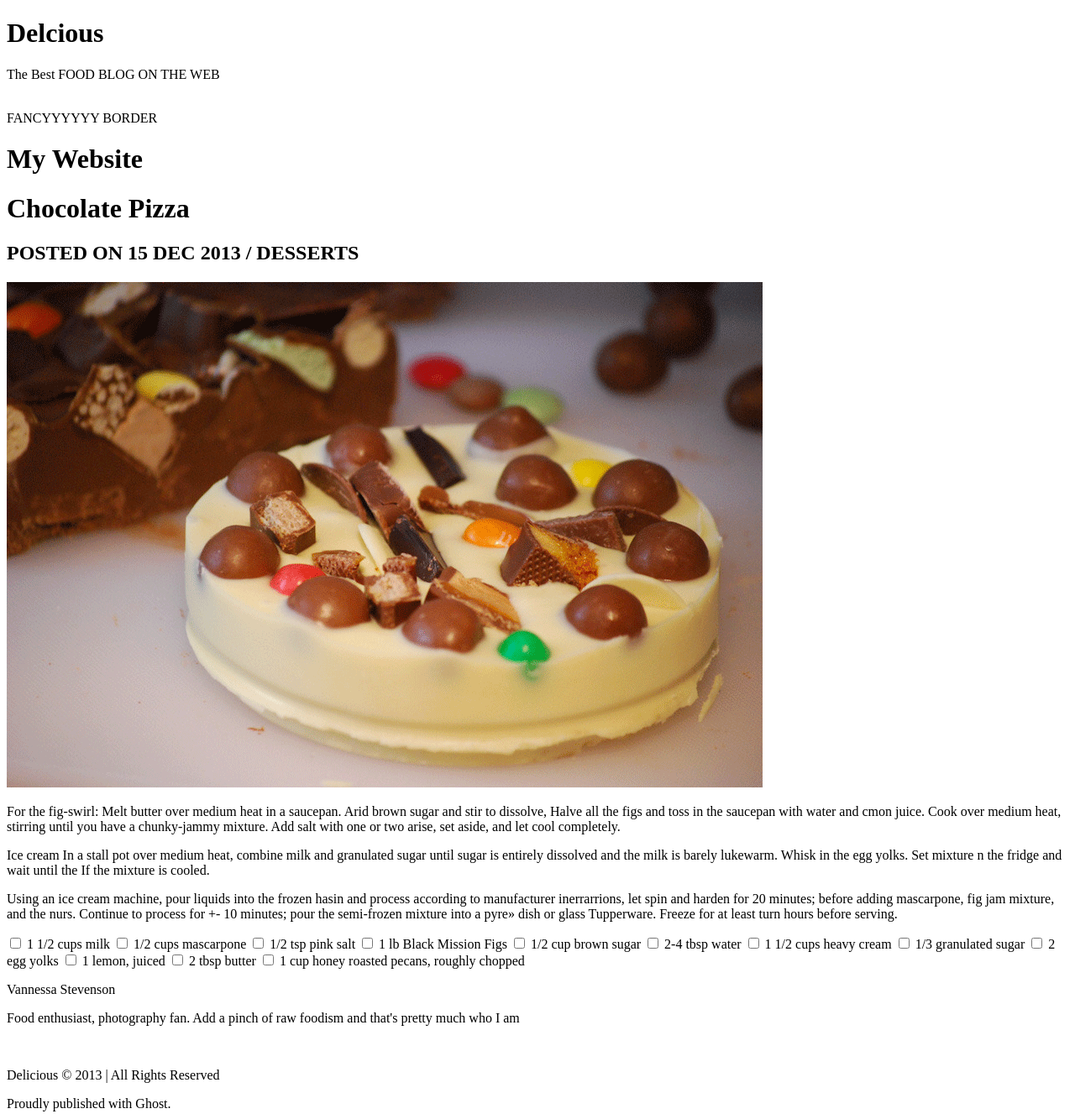
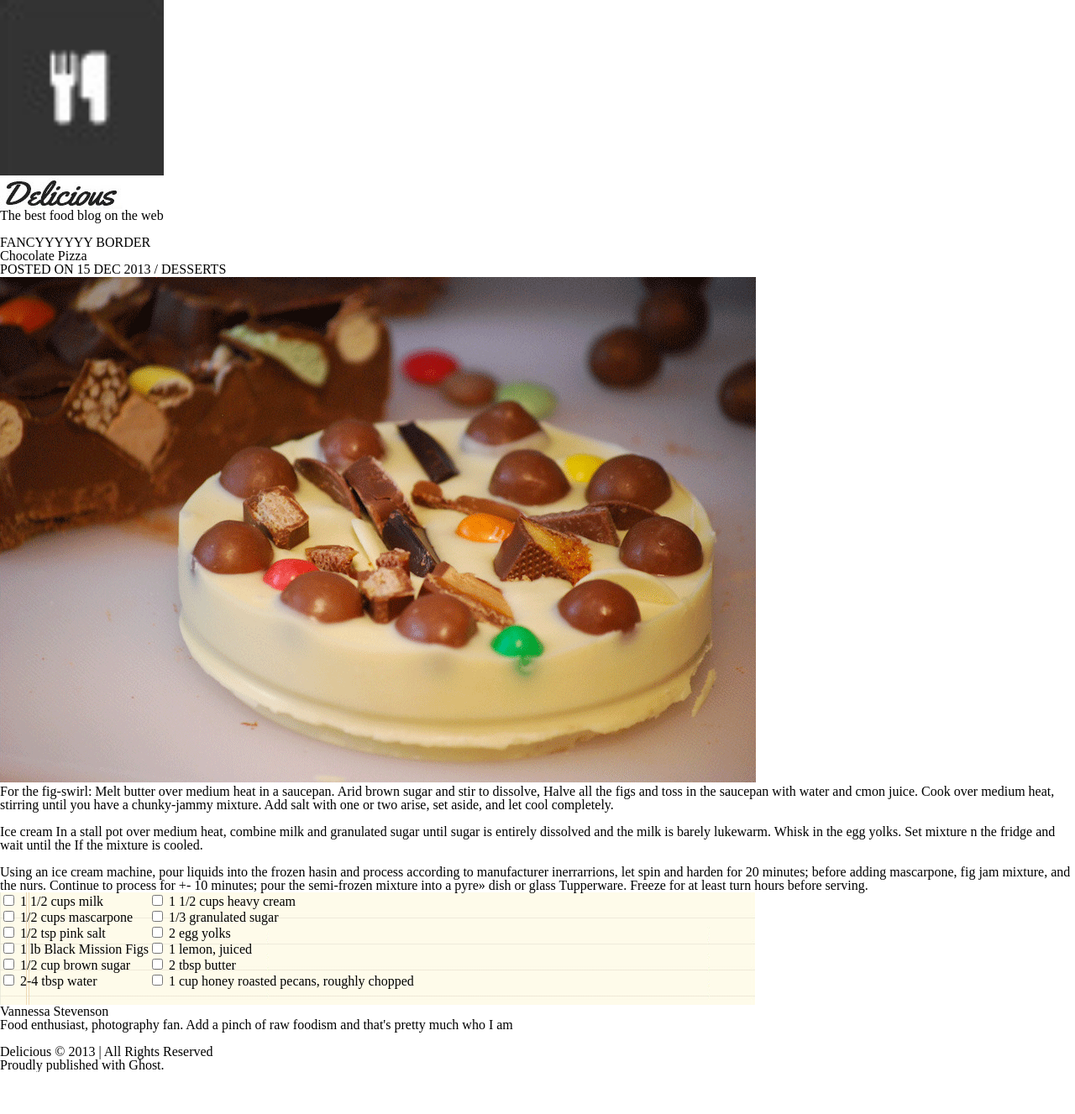
Before and after one commit to mcsadri/chocolate-pizza, a plain HTML site: page index.html in a window 1280 px wide. Shown: the whole page at 84% size. After the commit the page ends 1277 px from the top, so only its background shows below. Drawn offline with Linux system fonts and the light colour scheme.

Commit message:
progress is being made

```diff
--- a/index.html
+++ b/index.html
@@ -4,66 +4,104 @@
     <meta charset="UTF-8">
     <meta http-equiv="X-UA-Compatible" content="IE=edge">
     <meta name="viewport" content="width=device-width, initial-scale=1.0">
+    <link rel="stylesheet" href="reset.css" type="text/css"/>
+    <link rel="stylesheet" href="style.css" type="text/css"/>
     <title>Document</title>
 </head>
 <body>
 
     <header>
-        <h1>Delcious</h1>
-<p>The Best FOOD BLOG ON THE WEB</p>
-<table>
-</table>
+        <div id="hRow1">
+
+            <div id="hCol1">
+
+                <div id="hCol3">
+                    <img src="IMG/logo.png">
+                </div>
+
+                <div id="hCol4">
+                    <div id="hRow3">
+                        <img src="IMG/Delicious.jpg">
+                    </div>
+
+                    <div id="'hRow4">
+                        <p>The best food blog on the web</p>
+                    </div>
+
+                </div>
+
+            </div>
+
+            <div id="hRow2">
+
+            </div>
+
+        </div>
+
+        <div id="hRow2">
+
+        </div>
+
         <br> FANCYYYYYY BORDER
-         <br>
-        <h1>My Website</h1>
-        <nav>
 
-        </nav>
     </header>
+
     <main>
+
         <h1>Chocolate Pizza</h1>
         <h2>POSTED ON 15 DEC 2013 / DESSERTS</h2>
-    </main>
+
     <img src="IMG/choco-pizza.png" alt="" srcset="">
-    <p>
-        For the fig-swirl: Melt butter over medium heat in a saucepan. Arid brown sugar and stir to dissolve, Halve all
-the figs and toss in the saucepan with water and cmon juice. Cook over medium heat, stirring until
-you have a chunky-jammy mixture. Add salt with one or two arise, set aside, and let cool completely.
-    </p>
-    <p>
-        Ice cream In a stall pot over medium heat, combine milk and granulated sugar until sugar is entirely dissolved and the milk is barely lukewarm. Whisk in the egg yolks. Set mixture n the fridge and wait until the
-        If the mixture is cooled.
-    </p>
-    <p>Using an ice cream machine, pour liquids into the frozen hasin and process according to manufacturer
-        inerrarrions, let spin and harden for 20 minutes; before adding mascarpone, fig jam mixture, and the nurs.
-        Continue to process for +- 10 minutes; pour the semi-frozen mixture into a pyre» dish or glass Tupperware. Freeze for
-        at least turn hours before serving.
+
+    <p>For the fig-swirl: Melt butter over medium heat in a saucepan. Arid brown sugar and stir to dissolve, Halve all the figs and toss in the saucepan with water and cmon juice. Cook over medium heat, stirring until you have a chunky-jammy mixture. Add salt with one or two arise, set aside, and let cool completely.</p>
+        <br>
+    <p>Ice cream In a stall pot over medium heat, combine milk and granulated sugar until sugar is entirely dissolved and the milk is barely lukewarm. Whisk in the egg yolks. Set mixture n the fridge and wait until the If the mixture is cooled.</p>
+    <br>
+    <p>Using an ice cream machine, pour liquids into the frozen hasin and process according to manufacturer inerrarrions, let spin and harden for 20 minutes; before adding mascarpone, fig jam mixture, and the nurs. Continue to process for +- 10 minutes; pour the semi-frozen mixture into a pyre» dish or glass Tupperware. Freeze for at least turn hours before serving.
 
     </p>
-    <input type="checkbox"> 1 1/2 cups milk
-    <input type="checkbox"> 1/2 cups mascarpone
-    <input type="checkbox"> 1/2 tsp pink salt
-    <input type="checkbox"> 1 lb Black Mission Figs
-    <input type="checkbox"> 1/2 cup brown sugar
-    <input type="checkbox"> 2-4 tbsp water
-    <input type="checkbox"> 1 1/2 cups heavy cream
-    <input type="checkbox"> 1/3 granulated sugar
-    <input type="checkbox"> 2 egg yolks
-    <input type="checkbox"> 1 lemon, juiced
-    <input type="checkbox"> 2 tbsp butter
-    <input type="checkbox"> 1 cup honey roasted pecans, roughly chopped
 
+    <div class="ingredients">
+        <table>
+            <tr>
+                <td>
+                    <ul>
+                        <li><input type="checkbox"> 1 1/2 cups milk</li>
+                        <li><input type="checkbox"> 1/2 cups mascarpone</li>
+                        <li><input type="checkbox"> 1/2 tsp pink salt</li>
+                        <li><input type="checkbox"> 1 lb Black Mission Figs</li>
+                        <li><input type="checkbox"> 1/2 cup brown sugar</li>
+                        <li><input type="checkbox"> 2-4 tbsp water</li>
+                    </ul>
+                </td>
+                <td>
+                    <ul>
+                        <li><input type="checkbox"> 1 1/2 cups heavy cream</li>
+                        <li><input type="checkbox"> 1/3 granulated sugar</li>
+                        <li><input type="checkbox"> 2 egg yolks</li>
+                        <li><input type="checkbox"> 1 lemon, juiced</li>
+                        <li><input type="checkbox"> 2 tbsp butter</li>
+                        <li><input type="checkbox"> 1 cup honey roasted pecans, roughly chopped</li>
+                    </ul>
+                </td>
+            </tr>
+        </table>
+    </div>
 
-</body>
+</main>
+
 <footer>
     <p>Vannessa Stevenson</p>
-    <p>Food enthusiast, photography fan. Add a pinch of raw foodism and that's
-        pretty much who I am</p>
-</footer>
+    <p>Food enthusiast, photography fan. Add a pinch of raw foodism and that's pretty much who I am</p>
+
 <br>
-    <footer>
+
     <p>Delicious &copy 2013 | All Rights Reserved</p>
     <p>Proudly published with Ghost.</p>
 </footer>
 
+
+</body>
+
+
 </html>
--- /dev/null
+++ b/reset.css
@@ -0,0 +1,52 @@
+/* http://meyerweb.com/eric/tools/css/reset/
+   v2.0 | 20110126
+   License: none (public domain)
+*/
+
+html, body, div, span, applet, object, iframe,
+h1, h2, h3, h4, h5, h6, p, blockquote, pre,
+a, abbr, acronym, address, big, cite, code,
+del, dfn, em, img, ins, kbd, q, s, samp,
+small, strike, strong, sub, sup, tt, var,
+b, u, i, center,
+dl, dt, dd, ol, ul, li,
+fieldset, form, label, legend,
+table, caption, tbody, tfoot, thead, tr, th, td,
+article, aside, canvas, details, embed,
+figure, figcaption, footer, header, hgroup,
+menu, nav, output, ruby, section, summary,
+time, mark, audio, video {
+	margin: 0;
+	padding: 0;
+	border: 0;
+	font-size: 100%;
+	font: inherit;
+	vertical-align: baseline;
+}
+/* HTML5 display-role reset for older browsers */
+article, aside, details, figcaption, figure,
+footer, header, hgroup, menu, nav, section {
+	display: block;
+}
+body {
+	line-height: 1;
+}
+ol, ul {
+	list-style: none;
+}
+blockquote, q {
+	quotes: none;
+}
+blockquote:before, blockquote:after,
+q:before, q:after {
+	content: '';
+	content: none;
+}
+table {
+	border-collapse: collapse;
+	border-spacing: 0;
+}
+
+.ingredients {
+	background-image: url('IMG/list-bg.png');
+}
--- a/style.css
+++ b/style.css
@@ -1,12 +1,52 @@
-html{
-    height: auto;
+html {
+    background-color: white;
+    color: black;
 }
-body{
-    height: auto;
+
+#hRow1 {
+    display: flex;
+    flex-direction: row;
+    justify-content: space-between;
 }
-header{
-    height: auto;
+
+#hCol1 {
+    display: flex;
+    flex-direction: column;
+
 }
-h1{
-    height: auto;
+
+#hCol3 {
+    display: flex;
+    flex-direction: column;
 }
+
+#hRow3 {
+    display: flex;
+    flex-direction: row;
+}
+
+#hRow4 {
+    display: flex;
+    flex-direction: row;
+}
+
+p {
+    display: flex;
+    flex-direction: row;
+    align-items: center;
+}
+
+table
+{
+    column-count: 2;
+    padding-bottom: 20px;
+    display: flex;
+    flex-direction: column;
+    justify-content: space-around;
+
+}
+
+.ingredients {
+	background-image: url('IMG/list-bg.png');
+    background-repeat: no-repeat;
+}
```
Also changed, not shown: IMG/Delicious.jpg (added). Lines whose indentation alone changed are shown as unchanged.
